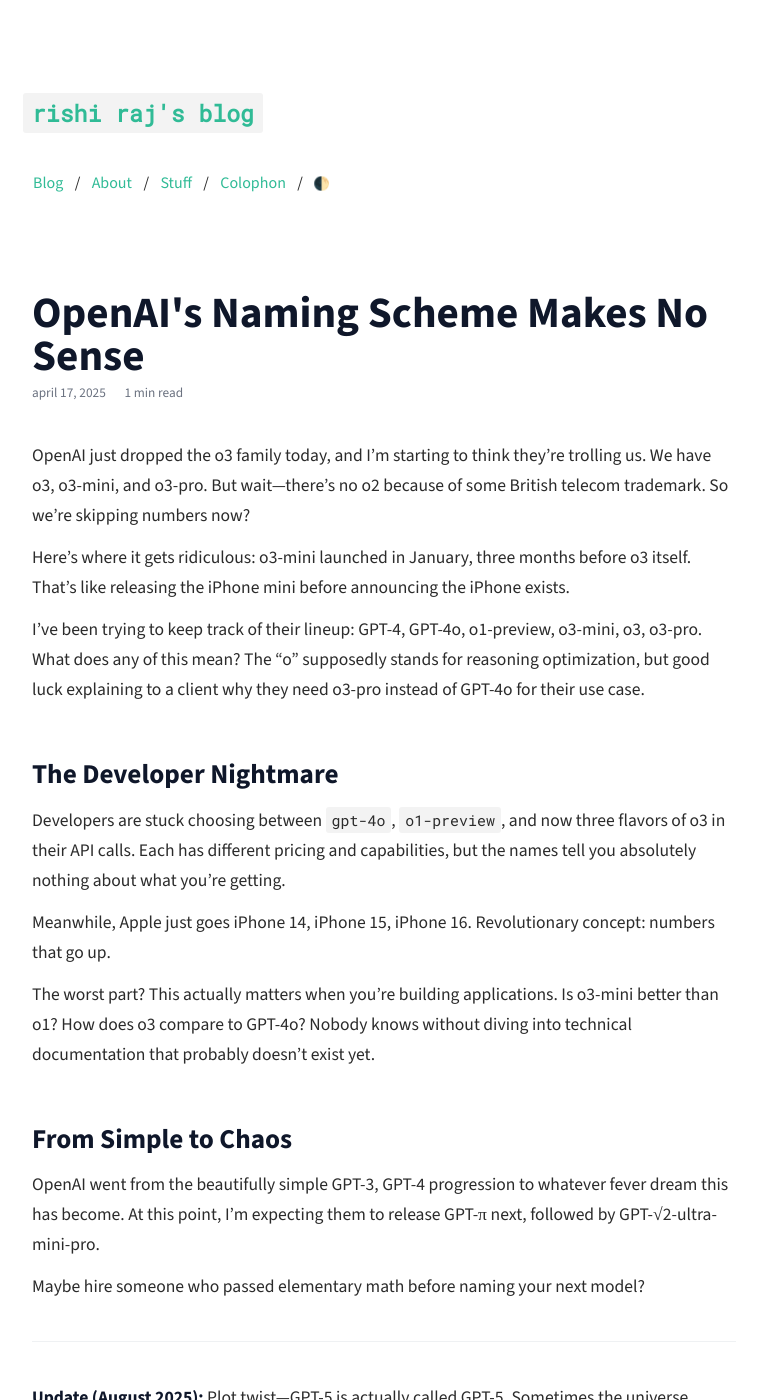
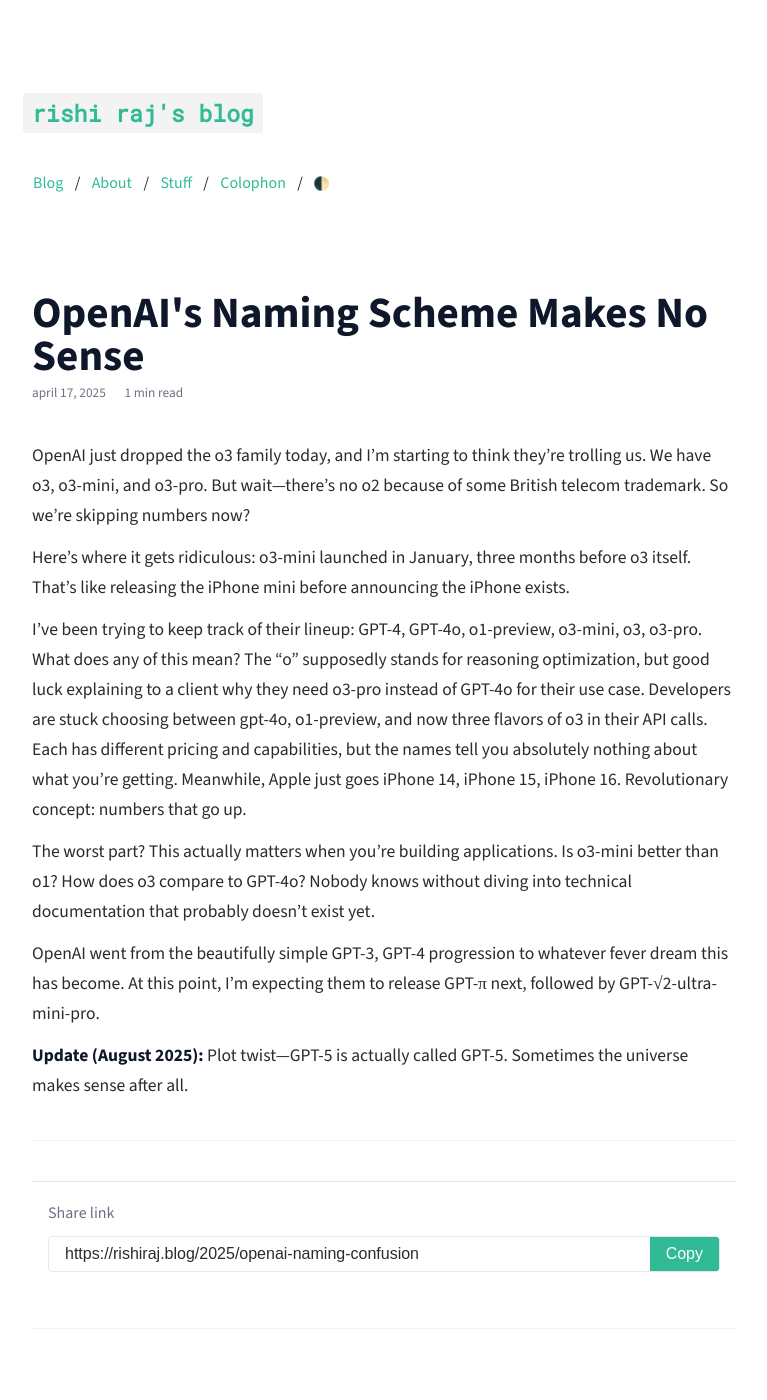
Before and after one commit to talkxo/rishiraj-blog-machine, a Jekyll site: the page built from _posts/2025-04-17-openai-naming-confusion.md, in a window 1280 px wide and 1400 px high. Shown: the whole window, without its empty margins (256-1023 px from the left). Built offline with Jekyll 4.4.1, drawn with Linux system fonts in a browser that asks for light colours; nearby versions of some CDN libraries.

Commit message:
Update OpenAI post content - streamline sections and improve flow

```diff
--- a/_posts/2025-04-17-openai-naming-confusion.md
+++ b/_posts/2025-04-17-openai-naming-confusion.md
@@ -16,21 +16,11 @@
 Here's where it gets ridiculous: o3-mini launched in January, three months before o3 itself. That's like releasing the iPhone mini before announcing the iPhone exists.
 
 I've been trying to keep track of their lineup: GPT-4, GPT-4o, o1-preview, o3-mini, o3, o3-pro. What does any of this mean? The "o" supposedly stands for reasoning optimization, but good luck explaining to a client why they need o3-pro instead of GPT-4o for their use case.
-
-## The Developer Nightmare
-
-Developers are stuck choosing between `gpt-4o`, `o1-preview`, and now three flavors of o3 in their API calls. Each has different pricing and capabilities, but the names tell you absolutely nothing about what you're getting.
-
+Developers are stuck choosing between gpt-4o, o1-preview, and now three flavors of o3 in their API calls. Each has different pricing and capabilities, but the names tell you absolutely nothing about what you're getting.
 Meanwhile, Apple just goes iPhone 14, iPhone 15, iPhone 16. Revolutionary concept: numbers that go up.
 
 The worst part? This actually matters when you're building applications. Is o3-mini better than o1? How does o3 compare to GPT-4o? Nobody knows without diving into technical documentation that probably doesn't exist yet.
 
-## From Simple to Chaos
-
 OpenAI went from the beautifully simple GPT-3, GPT-4 progression to whatever fever dream this has become. At this point, I'm expecting them to release GPT-π next, followed by GPT-√2-ultra-mini-pro.
 
-Maybe hire someone who passed elementary math before naming your next model?
-
----
-
 **Update (August 2025):** Plot twist—GPT-5 is actually called GPT-5. Sometimes the universe makes sense after all.
```
